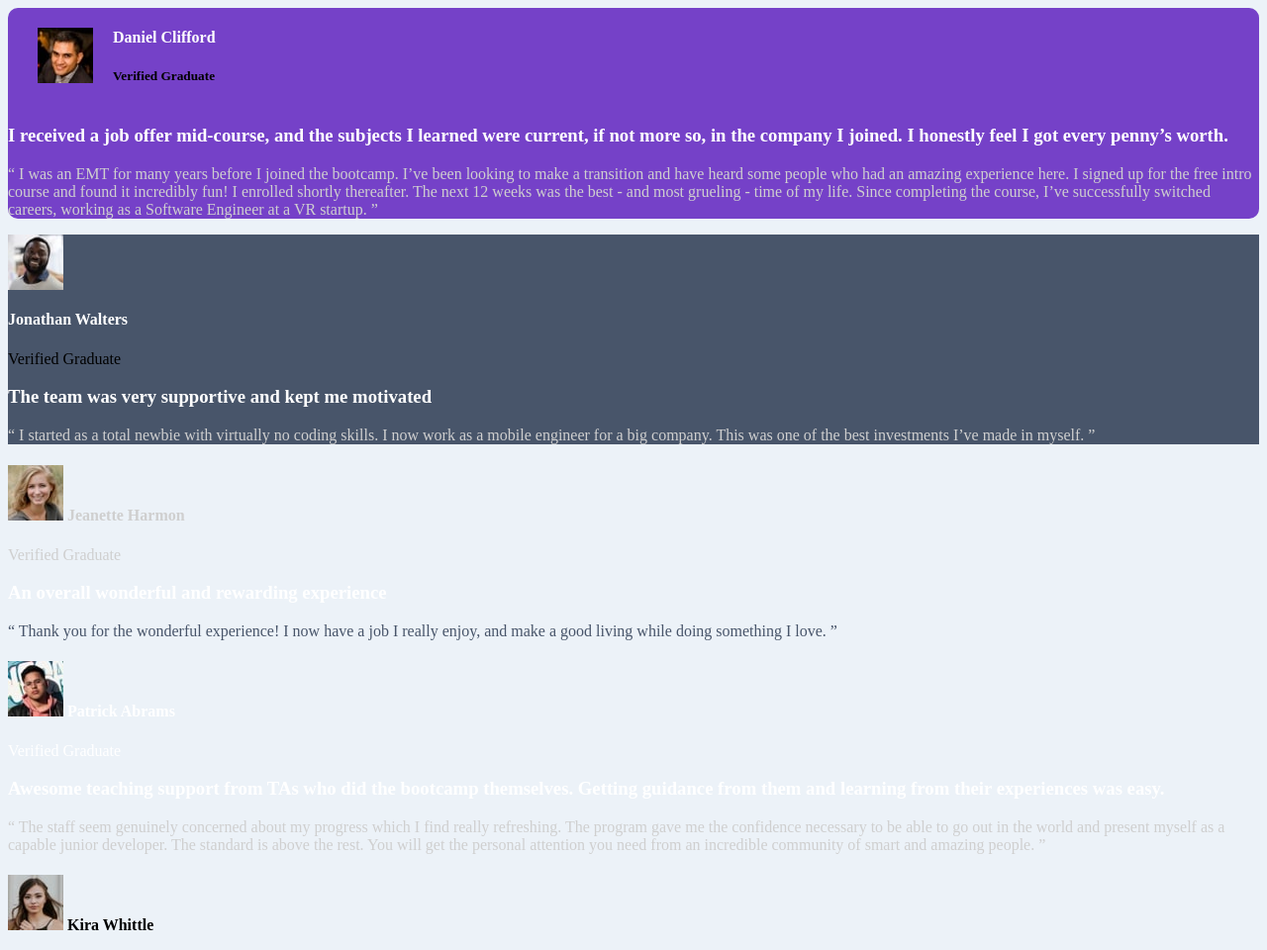
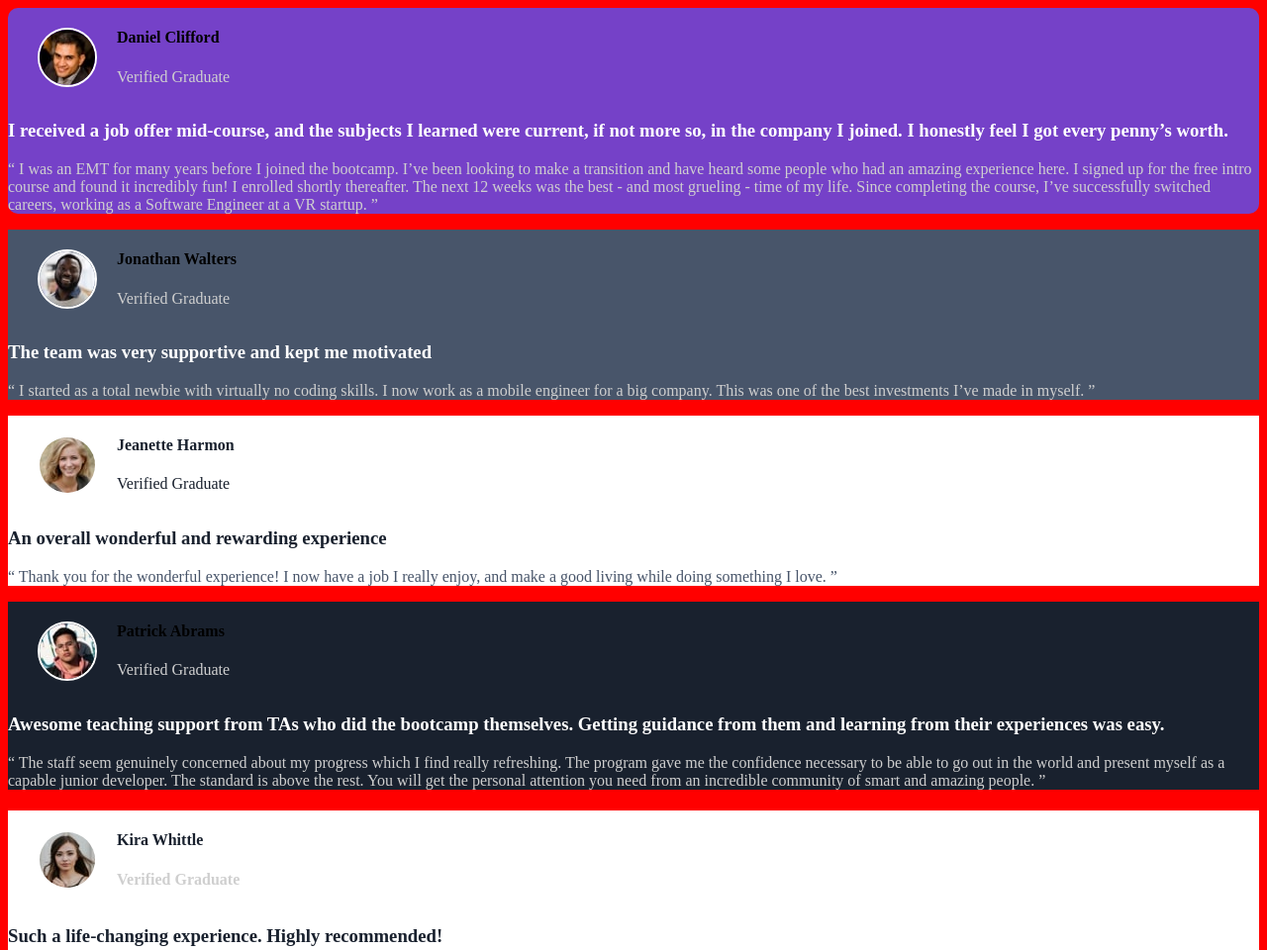
Before and after one commit to Edwinkipsang/testimonials-grid-layout, a plain HTML site: page index.html in a window 1280 px wide. Shown: the top 960 px of the page at 99% size. Drawn offline with Linux system fonts and the light colour scheme.

Commit message:
testimonials profiles

```diff
--- a/css/style.css
+++ b/css/style.css
@@ -1,5 +1,5 @@
 .testimonials {
-  background-color: hsl(210, 46%, 95%);
+  background-color: red
 }
 .name {
   display: flex;
@@ -8,6 +8,7 @@
 .daniel {
   background-color: hsl(263, 55%, 52%);
   border-radius: 10px;
+
 }
 .paragraph {
   color: hsl(0, 0%, 81%);
@@ -21,18 +22,16 @@
 .walters {
   background-color: hsl(217, 19%, 35%);
 }
-.jeanette {
-  color: hsl(0, 0%, 81%);
+.about-harmon {
+   background-color: #fff;
+   color:hsl(219, 29%, 14%)
 }
 .graph {
   color: hsl(217, 19%, 35%);
 }
-.patrick {
-  background-color: hsl(219, 29%, 14%);
-}
 
-.fear {
-  color: #fff;
+.about-patrick {
+  background-color:hsl(219, 29%, 14%);
 }
 .jonathan {
   background: radius 10px;
@@ -43,4 +42,21 @@
 .img {
   padding-top: 20px;
   padding-left: 30px;
+
 }
+#image{
+  border-radius: 50%;
+  border:2px solid #fff
+}
+.whittle{
+  background-color: hsl(0, 0%, 100%);
+}
+.head{
+  color:hsl(219, 29%, 14%)
+}
+.about-verified{
+  color:hsl(0, 0%, 81%)
+}
+.about-kira{
+  color: hsl(219, 29%, 14%)
+}
--- a/index.html
+++ b/index.html
@@ -30,9 +30,9 @@
       <section class="daniel">
         <div class="clifford">
           <div class="name">
-            <div class="img"><img src="images/image-daniel.jpg" /></div>
+            <div class="img"><img id="image" src="images/image-daniel.jpg" /></div>
             <div>
-              <h4 class="fear">Daniel Clifford</h4><h5>Verified Graduate</h5>
+              <h4 class="fear">Daniel Clifford</h4><p class="about-verified">Verified Graduate</p>
             </div>
           </div>
           <h3 class="heading">
@@ -56,11 +56,12 @@
       <section class="jonathan">
         <div class="walters">
           <div class="name">
-            <img src="images/image-jonathan.jpg" #image />
+            <div class="img"><img id="image" src="images/image-jonathan.jpg" #image />
           </div>
           <div>
             <h4 class="fear">Jonathan Walters</h4>
-            <p class="Verified">Verified Graduate</p>
+            <p class="about-verified">Verified Graduate</p>
+          </div>
           </div>
           <h3 class="heading">
             The team was very supportive and kept me motivated
@@ -74,12 +75,15 @@
         </div>
       </section>
       <section class="jeanette">
-        <div class="harmon">
-          <h4 class="graduate">
-            <img src="images/image-jeanette.jpg" #image /> Jeanette Harmon
+        <div class="about-harmon">
+          <div class="name">
+          <div class="img">
+            <img id="image" src="images/image-jeanette.jpg" #image /> </div><div><h4>Jeanette Harmon
           </h4>
           <p class="Verified">Verified Graduate</p>
-          <h3 class="heading">An overall wonderful and rewarding experience</h3>
+          </div>
+          </div>
+          <h3 class="head">An overall wonderful and rewarding experience</h3>
 
           <p class="graph">
             “ Thank you for the wonderful experience! I now have a job I really
@@ -88,12 +92,13 @@
         </div>
       </section>
       <section class="abrams">
-        <div class="fear">
-          <h4 class="graduate">
-            <img src="images/image-patrick.jpg" #image /> Patrick Abrams
+        <div class="about-patrick">
+          <div class="name">
+            <div class="img"><img id="image" src="images/image-patrick.jpg" #image /></div> <div><h4>Patrick Abrams
           </h4>
-          <p class="Verified">Verified Graduate</p>
-
+          <p class="about-verified">Verified Graduate</p>
+           </div>
+           </div>
           <h3 class="heading">
             Awesome teaching support from TAs who did the bootcamp themselves.
             Getting guidance from them and learning from their experiences was
@@ -113,10 +118,12 @@
       <section class="kira">
         <div class="whittle">
           <h4 class="graduate">
-            <img src="images/image-kira.jpg" #image /> Kira Whittle
+            <div class="name">
+            <div class="img"><img id="image" src="images/image-kira.jpg" #image /></div><div><h4 class="about-kira"> Kira Whittle
           </h4>
-          <p class="Verified">Verified Graduate</p>
-
+          <p class="about-verified">Verified Graduate</p>
+             </div>
+             </div>
           <h3 class="head">
             Such a life-changing experience. Highly recommended!
           </h3>
```
